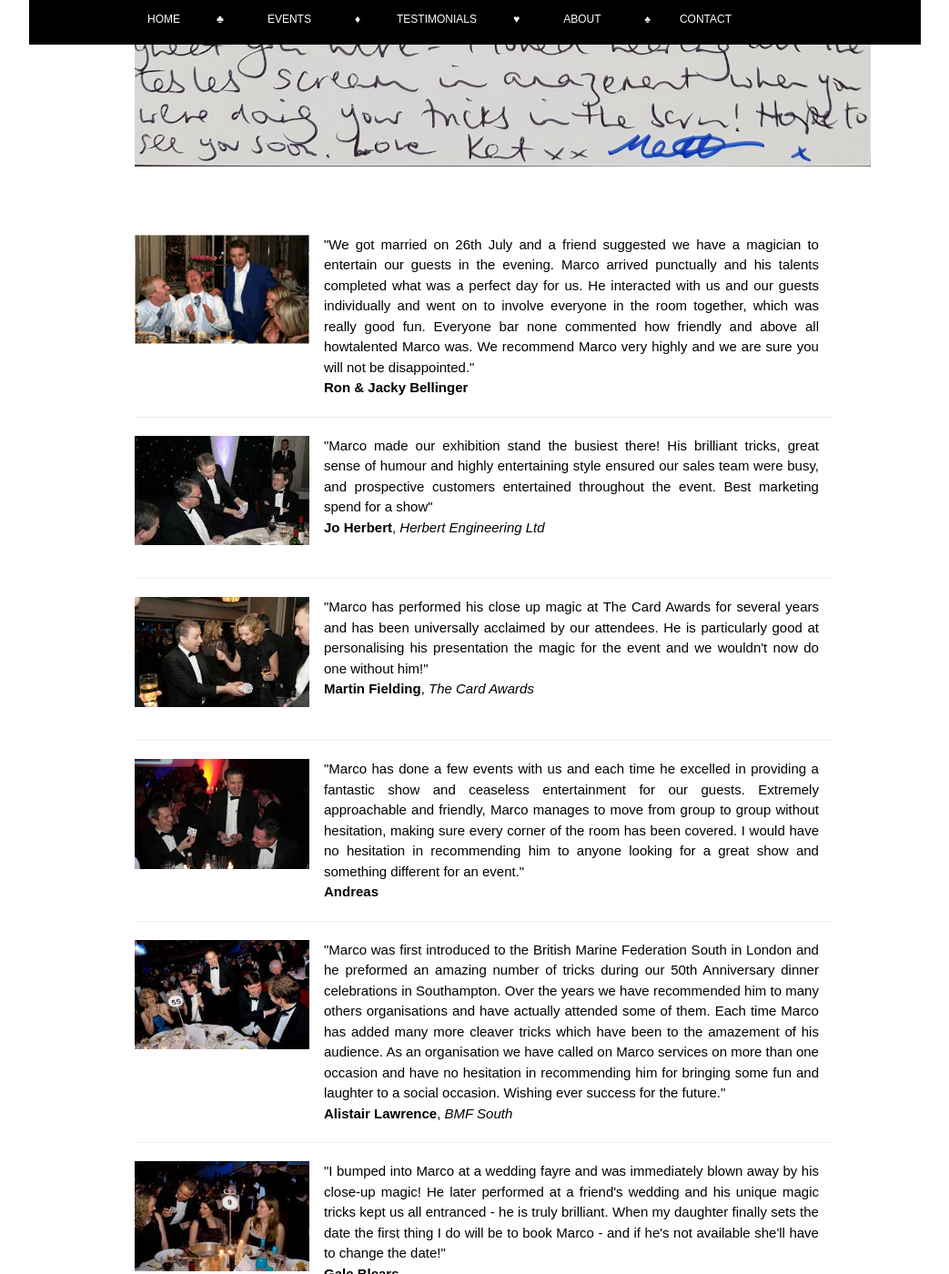
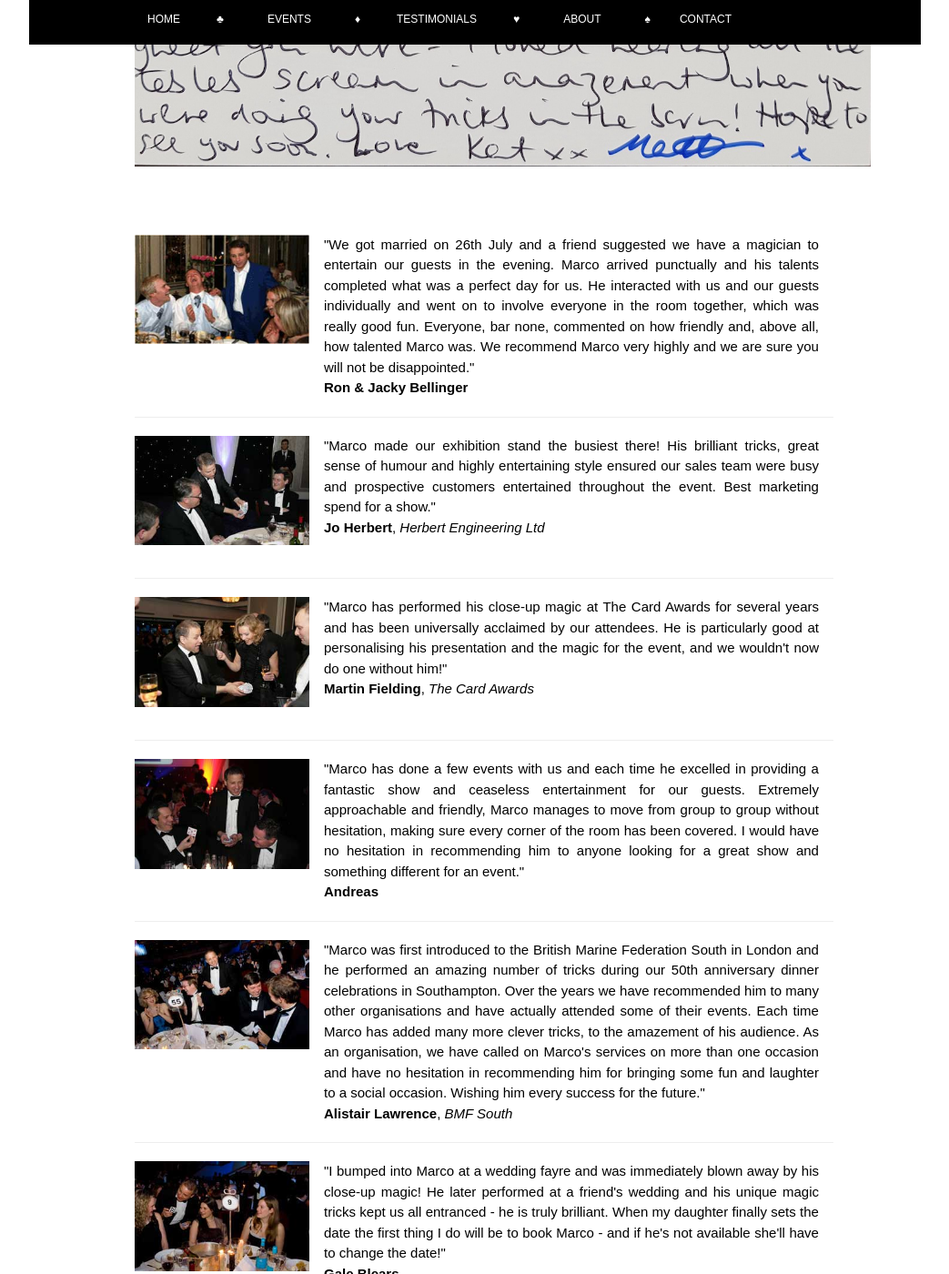
Before and after one commit to magicmarcouk/magicmarcouk.github.io, a Jekyll site: the page built from testimonials.md, in a window 1280 px wide and 1400 px high, scrolled down 828 px. Shown: the whole window at 91% size, without its empty margins (108-1151 px from the left). Built offline with Jekyll 4.4.1, drawn with Linux system fonts in a browser that asks for light colours; comment, search, counter and statistics services are not loaded; some of the changed text lies outside the part shown.

Commit message:
Update testimonials for grammar, punctuation, and clarity

```diff
--- a/_data/testimonials.yml
+++ b/_data/testimonials.yml
@@ -1,16 +1,16 @@
 - author : Ron & Jacky Bellinger
   image : img/testimonial/thumbnails/1.jpg
-  text : "We got married on 26th July and a friend suggested we have a magician to entertain our guests in the evening. Marco arrived punctually and his talents completed what was a perfect day for us. He interacted with us and our guests individually and went on to involve everyone in the room together, which was really good fun. Everyone bar none commented how friendly and above all howtalented Marco was. We recommend Marco very highly and we are sure you will not be disappointed."
+  text : "We got married on 26th July and a friend suggested we have a magician to entertain our guests in the evening. Marco arrived punctually and his talents completed what was a perfect day for us. He interacted with us and our guests individually and went on to involve everyone in the room together, which was really good fun. Everyone, bar none, commented on how friendly and, above all, how talented Marco was. We recommend Marco very highly and we are sure you will not be disappointed."
 
 - author : Jo Herbert
   affiliation : Herbert Engineering Ltd
   image : img/testimonial/thumbnails/2.jpg
-  text : "Marco made our exhibition stand the busiest there! His brilliant tricks, great sense of humour and highly entertaining style ensured our sales team were busy, and prospective customers entertained throughout the event. Best marketing spend for a show"
+  text : "Marco made our exhibition stand the busiest there! His brilliant tricks, great sense of humour and highly entertaining style ensured our sales team were busy and prospective customers entertained throughout the event. Best marketing spend for a show."
 
 - author : Martin Fielding
   affiliation : The Card Awards
   image : img/testimonial/thumbnails/3.jpg
-  text : "Marco has performed his close up magic at The Card Awards for several years and has been universally acclaimed by our attendees. He is particularly good at personalising his presentation the magic for the event and we wouldn't now do one without him!"
+  text : "Marco has performed his close-up magic at The Card Awards for several years and has been universally acclaimed by our attendees. He is particularly good at personalising his presentation and the magic for the event, and we wouldn't now do one without him!"
 
 - author: Andreas
   image : img/testimonial/thumbnails/4.jpg
@@ -19,7 +19,7 @@
 - author : Alistair Lawrence
   affiliation : BMF South
   image : img/testimonial/thumbnails/5.jpg
-  text : "Marco was first introduced to the British Marine Federation South in London and he preformed an amazing number of tricks during our 50th Anniversary dinner celebrations in Southampton. Over the years we have recommended him to many others organisations and have actually attended some of them. Each time Marco has added many more cleaver tricks which have been to the amazement of his audience. As an organisation we have called on Marco services on more than one occasion and have no hesitation in recommending him for bringing some fun and laughter to a social occasion. Wishing ever success for the future."
+  text : "Marco was first introduced to the British Marine Federation South in London and he performed an amazing number of tricks during our 50th anniversary dinner celebrations in Southampton. Over the years we have recommended him to many other organisations and have actually attended some of their events. Each time Marco has added many more clever tricks, to the amazement of his audience. As an organisation, we have called on Marco's services on more than one occasion and have no hesitation in recommending him for bringing some fun and laughter to a social occasion. Wishing him every success for the future."
 
 - author : Gale Blears
   image : img/testimonial/thumbnails/6.jpg
@@ -28,15 +28,15 @@
 - author : James
   affiliation : MD @ Moneyspyder
   image : img/testimonial/thumbnails/7.jpg
-  text : "Marco literally will make you doubt your own eyes, his utter brilliance, slight of hand and rapour with the crowd, ensures an excellent night, which will be talked about for weeks and months to come."
+  text : "Marco will literally make you doubt your own eyes. His utter brilliance, sleight of hand and rapport with the crowd ensure an excellent night that will be talked about for weeks and months to come."
 
 - author : James & Simon
   image : img/testimonial/thumbnails/8.jpg
-  text : "Magic Marco entertained us and our guests at our Civil Partnership reception. As ever, his magic was a wonder to behold. His presence helped to bring our guests together and get them mixing and talking. It was also lovely that her personalises his card tricks so that we all get a lovely souvenir of the day. He's thoroughly recommended"
+  text : "Magic Marco entertained us and our guests at our civil partnership reception. As ever, his magic was a wonder to behold. His presence helped to bring our guests together and get them mixing and talking. It was also lovely that he personalised his card tricks so that we all got a lovely souvenir of the day. He's thoroughly recommended."
 
 - author : Richard & Julia Jackson
   image : img/testimonial/thumbnails/9.jpg
-  text : "Marco entertained for us at two family events, a smaller 50th wedding anniversery and a larger 50th birthday party. In both cases he was the hit of the evening, great magic, very good with people and an excellant entertainer. We have found Marco to be tremendously reliable and great value for money. We would highly recommend him without any hesitation."
+  text : "Marco entertained for us at two family events, a smaller 50th wedding anniversary and a larger 50th birthday party. In both cases he was the hit of the evening: great magic, very good with people and an excellent entertainer. We have found Marco to be tremendously reliable and great value for money. We would highly recommend him without any hesitation."
 
 - author : Amanda Sibley
   affiliation : Miracle
```
